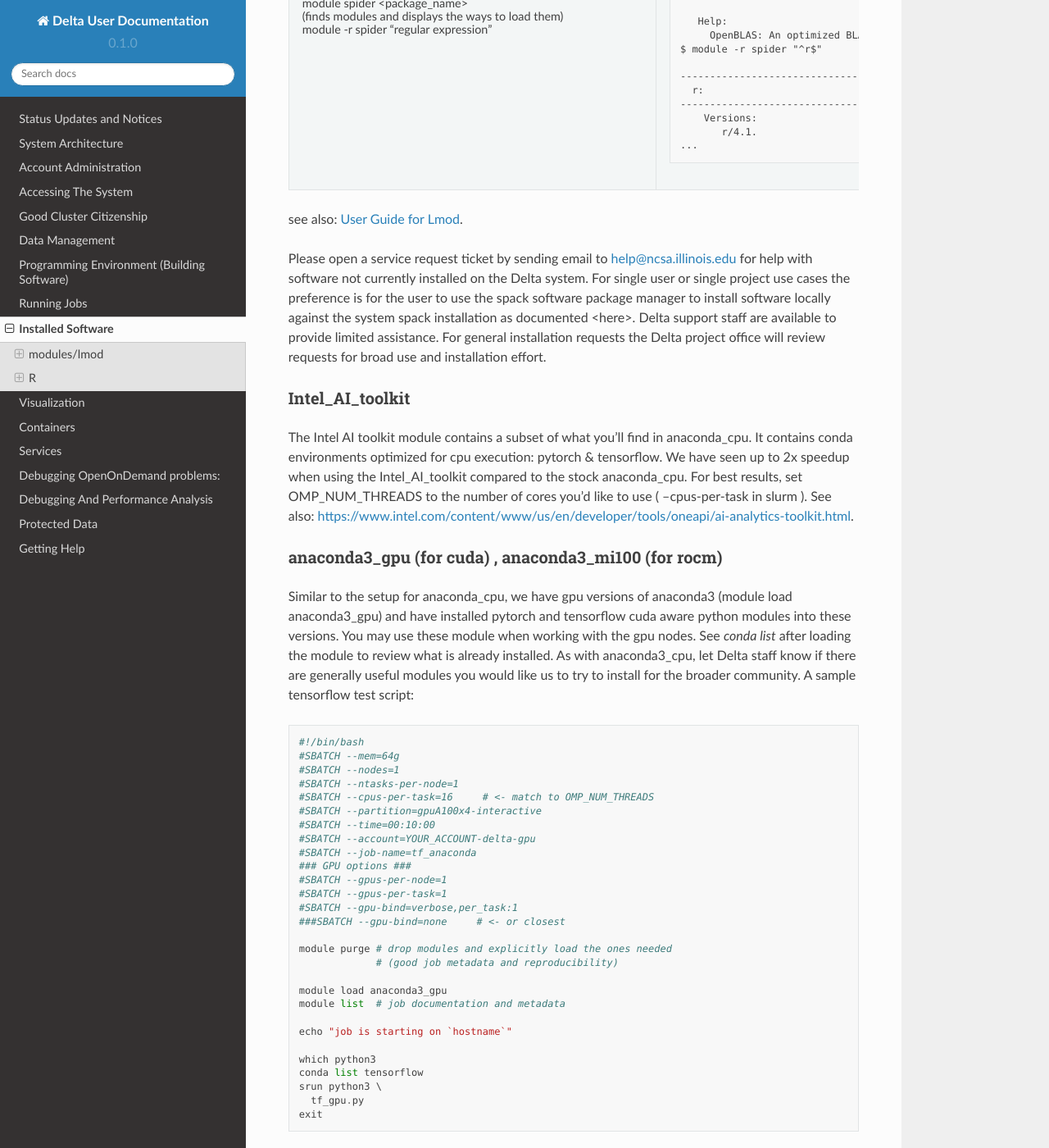
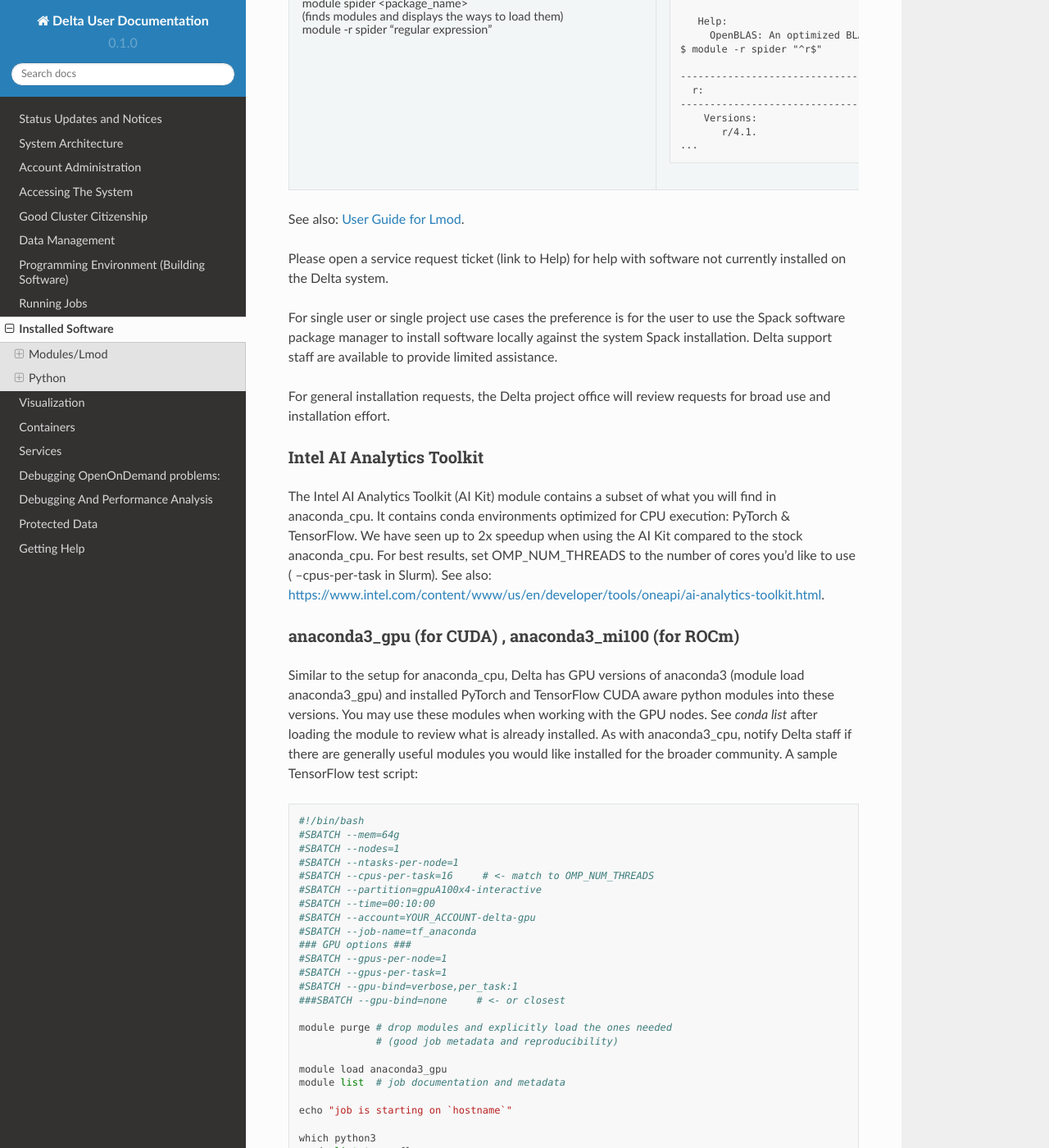
Before and after one commit to ncsa/Delta_doc, a Sphinx documentation site: the page built from docs/source/software/index.rst, in a window 1280 px wide and 1400 px high, scrolled down 1112 px. Shown: the whole window at 82% size. Built offline with Sphinx 7.4.7 and the Read the Docs theme 2.0.0, drawn with Linux system fonts in a browser that asks for light colours; pages that are not in the unit, such as notebooks, are missing from menus; some of the changed text lies outside the part shown.

Commit message:
Update index.rst editorial and syntax changes
editorial and syntax changes throughout page

```diff
--- a/docs/source/software/index.rst
+++ b/docs/source/software/index.rst
@@ -75,38 +67,33 @@ for your environment.
 |                                  |                                                                                      |
 +----------------------------------+--------------------------------------------------------------------------------------+
 
-see also: `User Guide for Lmod <https://lmod.readthedocs.io/en/latest/010_user.html>`_.
+See also: `User Guide for Lmod <https://lmod.readthedocs.io/en/latest/010_user.html>`_.
 
-Please open a service request ticket by sending email to
-help@ncsa.illinois.edu for help with software not currently installed on
-the Delta system. For single user or single project use cases the
-preference is for the user to use the spack software package manager to
-install software locally against the system spack installation as
-documented <here>. Delta support staff are available to provide limited
-assistance. For general installation requests the Delta project office
-will review requests for broad use and installation effort.
+Please open a service request ticket (link to Help) for help with software not currently installed on the Delta system.
 
-Intel_AI_toolkit
-~~~~~~~~~~~~~~~~~
+For single user or single project use cases the preference is for the user to use the Spack software package manager to install software locally against the system Spack installation.
+Delta support staff are available to provide limited assistance.
 
-The Intel AI toolkit module contains a subset of what you'll find in
-anaconda_cpu. It contains conda environments optimized for cpu
-execution: pytorch & tensorflow. We have seen up to 2x speedup when
-using the Intel_AI_toolkit compared to the stock anaconda_cpu. For best
-results, set OMP_NUM_THREADS to the number of cores you'd like to use (
---cpus-per-task in slurm ). See also: https://www.intel.com/content/www/us/en/developer/tools/oneapi/ai-analytics-toolkit.html.
+For general installation requests, the Delta project office will review requests for broad use and installation effort.
 
-anaconda3_gpu (for cuda) , anaconda3_mi100 (for rocm)
+Intel AI Analytics Toolkit
+~~~~~~~~~~~~~~~~~~~~~~~~~~~~
+
+The Intel AI Analytics Toolkit (AI Kit) module contains a subset of what you will find in anaconda_cpu.
+It contains conda environments optimized for CPU execution: PyTorch & TensorFlow.
+We have seen up to 2x speedup when using the AI Kit compared to the stock anaconda_cpu.
+For best results, set OMP_NUM_THREADS to the number of cores you'd like to use ( --cpus-per-task in Slurm).
+See also: https://www.intel.com/content/www/us/en/developer/tools/oneapi/ai-analytics-toolkit.html.
+
+anaconda3_gpu (for CUDA) , anaconda3_mi100 (for ROCm)
 ~~~~~~~~~~~~~~~~~~~~~~~~~~~~~~~~~~~~~~~~~~~~~~~~~~~~~~~~
 
-Similar to the setup for anaconda_cpu, we have gpu versions of anaconda3
-(module load anaconda3_gpu) and have installed pytorch and tensorflow
-cuda aware python modules into these versions. You may use these module
-when working with the gpu nodes. See *conda list* after loading the
-module to review what is already installed. As with anaconda3_cpu, let
-Delta staff know if there are generally useful modules you would like us
-to try to install for the broader community. A sample tensorflow test
-script:
+Similar to the setup for anaconda_cpu, Delta has GPU versions of anaconda3 (module load anaconda3_gpu) and installed PyTorch and TensorFlow
+CUDA aware python modules into these versions.
+You may use these modules when working with the GPU nodes.
+See *conda list* after loading the module to review what is already installed.
+As with anaconda3_cpu, notify Delta staff if there are generally useful modules you would like installed for the broader community.
+A sample TensorFlow test script:
 
 .. code-block::
 
@@ -167,9 +154,9 @@ compute node to your local web browser:
 
    Note the internal hostname in the cluster for step 2. You will use the second URL in step 3.
 
-   When using a container with a gpu node, run the container's jupyter-notebook:
+   When using a container with a GPU node, run the container's jupyter-notebook:
 
-   | **NGC container for gpus, jupyter-notebook, bind a directory:**
+   | **NGC container for GPUs, jupyter-notebook, bind a directory:**
 
    .. code-block::
 
@@ -184,7 +171,7 @@ compute node to your local web browser:
       ...
       http://hostname:8888/?token=73d96b99f2cfc4c3932a3433d1b8003c052081c5411795d5
 
-   In step 3, to start the notebook in your browser, replace http://hostname:8888/ with http://127.0.0.1:8991/   (the port number you selected with --port=)
+   In step 3, to start the notebook in your browser, replace http://hostname:8888/ with http://127.0.0.1:8991/ (the port number you selected with --port=)
 
    You may not see the job hostname when running with a container, find it with squeue:
 
@@ -210,7 +197,7 @@ compute node to your local web browser:
 
    Authenticate with your login and 2-factor as usual.
 
-#. Paste the second URL (containing 127.0.0.1:port_number and the token string) from step 1 into your browser and you will be connected to the jupyter instance running on your compute node of Delta.
+#. Paste the second URL (containing 127.0.0.1:port_number and the token string) from step 1 into your browser and you will be connected to the Jupyter instance running on your compute node of Delta.
 
    .. image:: jupyter_screenshot.jpg
       :alt: Jupyter screenshot
@@ -258,11 +245,10 @@ This is the list of modules available in the python from "pip3 list":
    setuptools         58.1.0
    urllib3            1.26.9
 
-R
--------------------------
+Python
+----------
 .. toctree::
    :maxdepth: 2
 
    python/index
    python_env/index
-   R/index
```
Also changed, not shown: other parts of docs/source/software/index.rst (+23 -31 lines).
